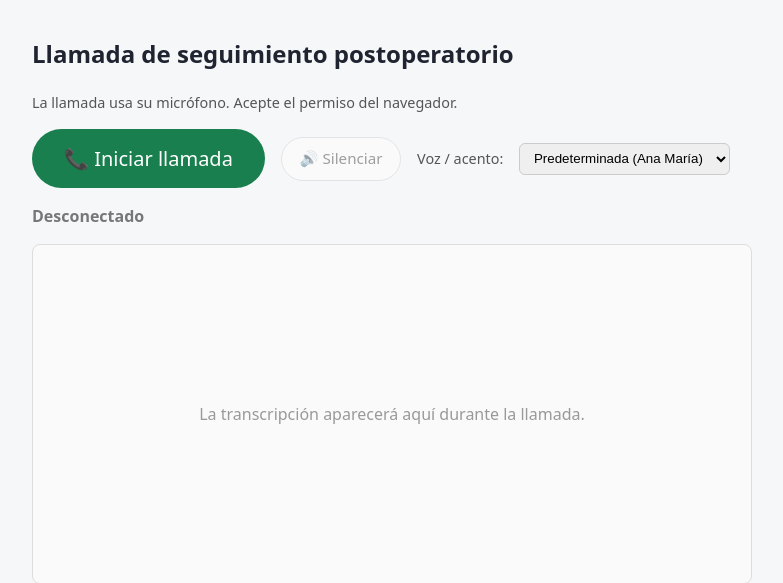
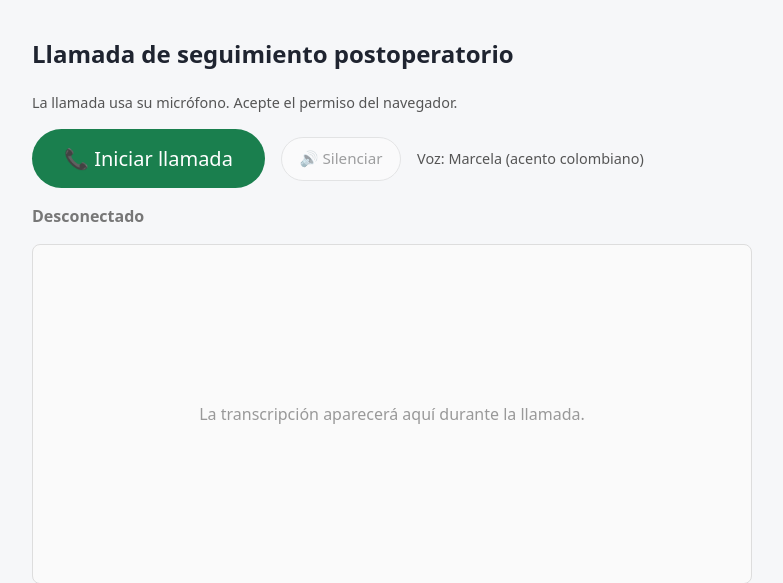
Before and after one commit to NatoRemolina/postop-voice-agent, a FastAPI app: page /call in a window 1280 px wide. Shown: the part 49-632 px from the top of the page, without its empty margins (248-1031 px from the left). Run offline with FastAPI, Linux system fonts and the light colour scheme.

Commit message:
Fijar Marcela (acento colombiano) como voz única del agente y retirar el selector: el paciente objetivo es colombiano y una sola voz hace la demo reproducible

```diff
--- a/app/routers/voice.py
+++ b/app/routers/voice.py
@@ -16,7 +16,14 @@ ELEVENLABS_VOICES = "https://api.elevenlabs.io/v1/voices"
 
 @router.get("/api/voice/voices")
 async def list_spanish_voices():
-    """Voces en español de la cuenta, para el selector de acento de la llamada."""
+    """Voces en español disponibles en la cuenta.
+
+    La interfaz de llamada ya NO ofrece selector: la voz está fijada a Marcela
+    (acento colombiano) en la configuración del agente en ElevenLabs, porque el
+    paciente objetivo es colombiano y una sola voz hace la demo reproducible.
+    El endpoint se conserva para la consola/frontend externo, que sí permite
+    revisar el catálogo antes de cambiar la voz del agente.
+    """
     if not settings.elevenlabs_api_key:
         raise HTTPException(
             status_code=503, detail="Falta configurar ELEVENLABS_API_KEY en .env"
--- a/app/web/static/call.js
+++ b/app/web/static/call.js
@@ -4,25 +4,7 @@ const callBtn = document.getElementById("call-btn");
 const statusEl = document.getElementById("call-status");
 const transcriptEl = document.getElementById("transcript");
 const errorEl = document.getElementById("call-error");
-const voiceSelect = document.getElementById("voice-select");
 const muteBtn = document.getElementById("mute-btn");
-
-async function loadVoices() {
-  try {
-    const resp = await fetch("/api/voice/voices");
-    if (!resp.ok) return;
-    const { voices } = await resp.json();
-    for (const v of voices) {
-      const opt = document.createElement("option");
-      opt.value = v.voice_id;
-      opt.textContent = v.name + (v.gender ? ` (${v.gender})` : "");
-      voiceSelect.appendChild(opt);
-    }
-  } catch (_) {
-    /* selector opcional: la llamada funciona con la voz predeterminada */
-  }
-}
-loadVoices();
 
 const STATUS_LABELS = {
   disconnected: "Desconectado",
@@ -120,13 +102,10 @@ async function startCall() {
     }
     const { signed_url: signedUrl } = await resp.json();
 
-    const overrides = voiceSelect.value
-      ? { tts: { voiceId: voiceSelect.value } }
-      : undefined;
-
+    // La voz (Marcela, acento colombiano) está fijada en la configuración del
+    // agente en ElevenLabs; no se sobrescribe desde el cliente.
     conversation = await Conversation.startSession({
       signedUrl,
-      overrides,
       onConnect: () => {
         setStatus("listening");
         setButton(true);
--- a/app/web/templates/call.html
+++ b/app/web/templates/call.html
@@ -11,10 +11,7 @@
             title="Silencia la voz del agente; la llamada sigue activa y él sigue escuchando">
       🔊 Silenciar
     </button>
-    <label for="voice-select" class="voice-label">Voz / acento:</label>
-    <select id="voice-select" class="voice-select">
-      <option value="">Predeterminada (Ana María)</option>
-    </select>
+    <span class="voice-label">Voz: Marcela (acento colombiano)</span>
     <span id="call-status" class="call-status" data-state="disconnected">Desconectado</span>
   </div>
 
@@ -30,7 +27,6 @@
   .mic-note { color: #555; font-size: 0.9rem; }
   .call-controls { display: flex; align-items: center; gap: 1rem; margin: 1rem 0; flex-wrap: wrap; }
   .voice-label { font-size: 0.9rem; color: #555; }
-  .voice-select { padding: 0.4rem 0.6rem; border-radius: 6px; border: 1px solid #ccc; }
   .call-btn {
     font-size: 1.25rem; padding: 0.9rem 2rem; border: none; border-radius: 999px;
     cursor: pointer; background: #1a7f4e; color: #fff;
```
Also changed, not shown: docs/entregables/diagrama.md (+1 -1 lines).
